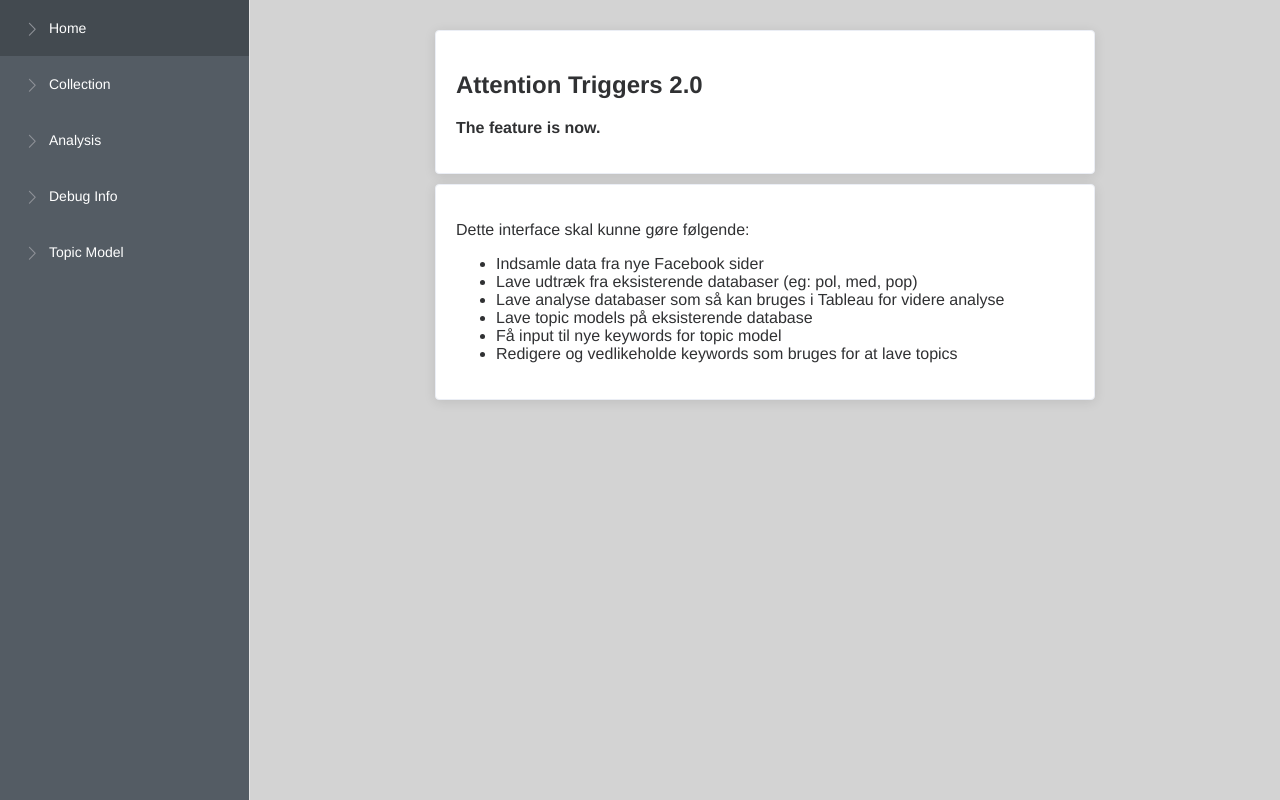
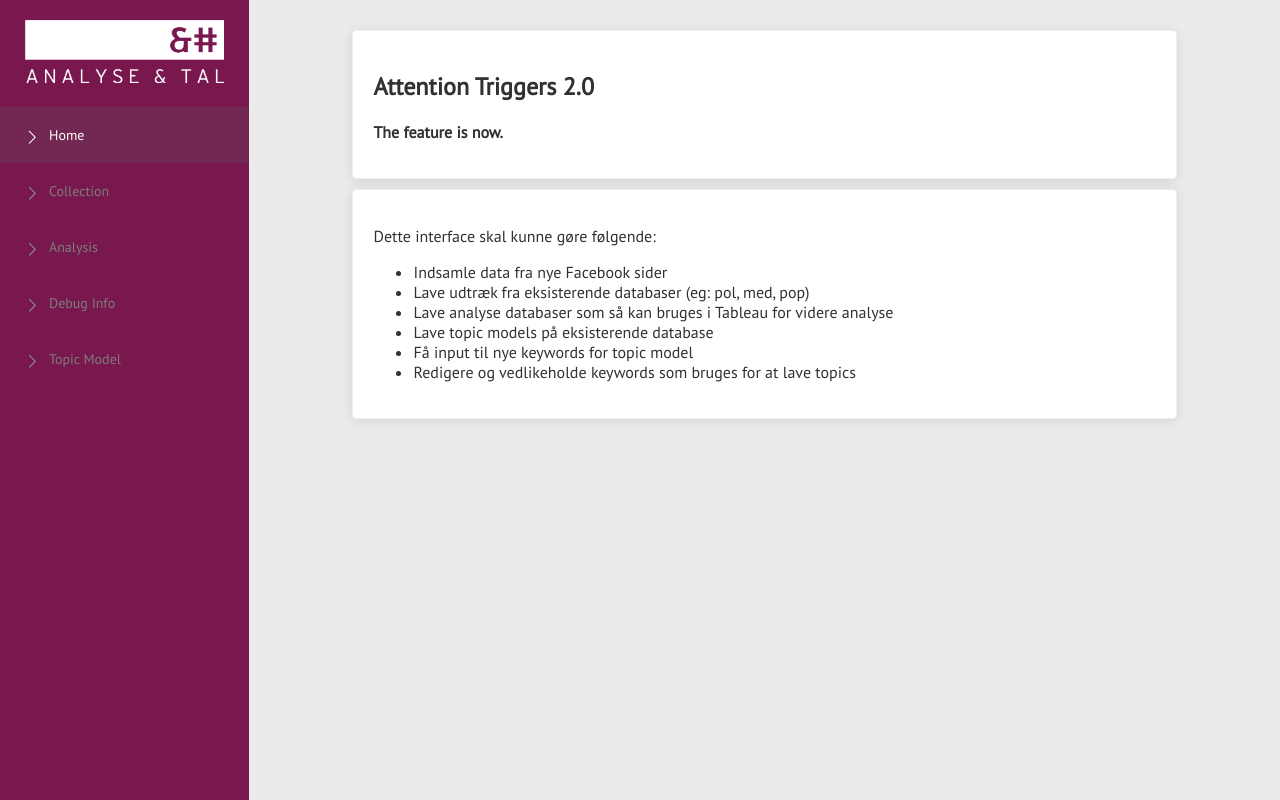
Before and after one commit to emrekaraca/atinterface, a Vue app: page /#/ in a window 1280 px wide. Built offline with nearby package versions, Linux system fonts and the light colour scheme; what vue-js-modal would draw is missing.

Commit message:
styled sidebar, added logo, moved width setting to top-level App.vue

```diff
--- a/index.html
+++ b/index.html
@@ -5,7 +5,7 @@
     <title>atinterface</title>
 
     <!-- Importing fonts and icons for VueMaterial -->
-    <link href='https://fonts.googleapis.com/css?family=Roboto:300,400,500,700|Material+Icons' rel="stylesheet">
+    <link href="https://fonts.googleapis.com/css?family=PT+Sans" rel="stylesheet">
   </head>
 
   <body>
--- a/src/App.vue
+++ b/src/App.vue
@@ -7,9 +7,13 @@
       </el-aside>
 
       <el-main class="main">
-        <transition name="fade">
-          <router-view/>
-        </transition>
+        <el-row>
+          <el-col :span="20" :offset="2">
+            <transition name="fade">
+              <router-view/>
+            </transition>
+          </el-col>
+        </el-row>
       </el-main>
 
     </el-container>
@@ -44,12 +48,12 @@ export default {
 }
 
 body {
-  font-family: "Roboto-Light", "Helvetica Neue",Helvetica,Arial,sans-serif;
+  font-family: 'PT Sans',Helvetica,sans-serif;
   margin: 0;
 }
 
 .main {
-  background-color: lightgrey;
+  background-color: #ebebeb;
 }
 
 .el-card {
--- a/src/components/Analysis.vue
+++ b/src/components/Analysis.vue
@@ -1,7 +1,5 @@
 <template>
   <div class="main">
-    <el-row>
-      <el-col :span="16" :offset="4">
     <el-card>
       <h1>Analyse</h1>
     </el-card>
@@ -27,7 +25,7 @@
 
       <transition name="el-fade-in">
         <el-card v-if="settings.polGroup.show">
-              <el-button style="float: right; padding: 3px 0; color: grey" type="text" @click="settings.polGroup.show=false"><i class="el-icon-circle-close-outline"></i></el-button>
+          <el-button style="float: right; padding: 3px 0; color: grey" type="text" @click="settings.polGroup.show=false"><i class="el-icon-circle-close-outline closeBtn"></i></el-button>
           <p>Pol Group</p>
           <el-row>
             <template v-for="(group, index) in settings.polGroup.value">
@@ -55,7 +53,7 @@
 
       <transition name="el-fade-in">
         <el-card v-if="settings.pageGroup.show">
-              <el-button style="float: right; padding: 3px 0; color: grey" type="text" @click="settings.pageGroup.show=false"><i class="el-icon-circle-close-outline"></i></el-button>
+          <el-button style="float: right; padding: 3px 0; color: grey" type="text" @click="settings.pageGroup.show=false"><i class="el-icon-circle-close-outline closeBtn"></i></el-button>
           <p>Page Group</p>
           <el-form-item label="" prop="db">
             <el-select v-model="settings.pageGroup.value" placeholder="Choose Database">
@@ -70,14 +68,14 @@
 
       <transition name="el-fade-in">
         <el-card v-if="settings.geo.show">
-              <el-button style="float: right; padding: 3px 0; color: grey" type="text" @click="settings.geo.show=false"><i class="el-icon-circle-close-outline"></i></el-button>
+          <el-button style="float: right; padding: 3px 0; color: grey" type="text" @click="settings.geo.show=false"><i class="el-icon-circle-close-outline closeBtn"></i></el-button>
           <p>Geo is activated.</p>
         </el-card>
       </transition>
 
       <transition name="el-fade-in">
         <el-card v-if="settings.minLikes.show">
-              <el-button style="float: right; padding: 3px 0; color: grey" type="text" @click="settings.minLikes.show=false"><i class="el-icon-circle-close-outline"></i></el-button>
+          <el-button style="float: right; padding: 3px 0; color: grey" type="text" @click="settings.minLikes.show=false"><i class="el-icon-circle-close-outline closeBtn"></i></el-button>
           <p>Min Likes</p>
           <div class="block">
             <el-slider
@@ -91,7 +89,7 @@
 
       <transition name="el-fade-in">
         <el-card v-if="settings.messageType.show">
-              <el-button style="float: right; padding: 3px 0; color: grey" type="text" @click="settings.messageType.show=false"><i class="el-icon-circle-close-outline"></i></el-button>
+          <el-button style="float: right; padding: 3px 0; color: grey" type="text" @click="settings.messageType.show=false"><i class="el-icon-circle-close-outline closeBtn"></i></el-button>
           <p>Message Type</p>
           <el-button-group>
               <el-button :class="messageTypeAllClass">All</el-button>
@@ -105,7 +103,7 @@
 
       <transition name="el-fade-in">
         <el-card v-if="settings.reactions.show">
-              <el-button style="float: right; padding: 3px 0; color: grey" type="text" @click="settings.reactions.show=false"><i class="el-icon-circle-close-outline"></i></el-button>
+          <el-button style="float: right; padding: 3px 0; color: grey" type="text" @click="settings.reactions.show=false"><i class="el-icon-circle-close-outline closeBtn"></i></el-button>
           <p>Reactions</p>
           <el-button round :class="reactionsAllClass">All</el-button>
           <template v-for="reaction in reactions">
@@ -123,7 +121,7 @@
 
       <transition name="el-fade-in">
         <el-card v-if="settings.date.show">
-              <el-button style="float: right; padding: 3px 0; color: grey" type="text" @click="settings.date.show=false"><i class="el-icon-circle-close-outline"></i></el-button>
+          <el-button style="float: right; padding: 3px 0; color: grey" type="text" @click="settings.date.show=false"><i class="el-icon-circle-close-outline closeBtn"></i></el-button>
           <p>Date</p>
           <el-form-item label="">
             <el-row>
@@ -146,8 +144,6 @@
 
 
     </el-form>
-      </el-col>
-    </el-row>
 
 
 
@@ -293,4 +289,8 @@ export default {
   transform: translateY(15px)
 }
 
+.closeBtn {
+  font-size: 30px;
+}
+
 </style>
--- a/src/components/Collection.vue
+++ b/src/components/Collection.vue
@@ -1,8 +1,6 @@
 <template>
   <div class="main">
-    <el-row>
     <el-form :label-position="labelPosition" label-width="150px" :model="project" ref="newProjectForm" :rules="rules">
-        <el-col :span="16" :offset="4">
       <el-card>
         <h1>Indsamling</h1>
       </el-card>
@@ -51,11 +49,8 @@
       </el-card>
 
       <el-button class="runBtn" @click="submitForm('newProjectForm')">Kør indsamling</el-button>
-        </el-col>
     </el-form>
 
-
-    </el-row>
 
     <transition name="el-zoom-in-top">
         <modal name="settings"
--- a/src/components/Home.vue
+++ b/src/components/Home.vue
@@ -1,7 +1,5 @@
 <template>
   <div class="main">
-    <el-row>
-      <el-col :span="16" :offset="4">
     <el-card>
       <h1>Attention Triggers 2.0</h1>
       <p><b>The feature is now.</b></p>
@@ -18,8 +16,6 @@
         <li>Redigere og vedlikeholde keywords som bruges for at lave topics</li>
       </ul>
     </el-card>
-      </el-col>
-    </el-row>
 
 
 
--- a/src/components/Menu.Vue
+++ b/src/components/Menu.Vue
@@ -3,12 +3,13 @@
     <el-row class="tac">
       <el-col :span="24">
         <el-menu
-          default-active="home"
+          default-active="/"
           class="el-menu-vertical"
-          background-color="#545c64"
-          text-color="#fff"
-          active-text-color="#ffd04b"
+          background-color="#79174f"
+          text-color="#7d7d7d"
+          active-text-color="#fff"
           router>
+          <img :src="logo()" width="80%" style="margin: 20px 0 20px 10%" />
           <el-menu-item index="/"><i class="el-icon-arrow-right"></i>Home</el-menu-item>
           <template v-for="(option, index) in options">
             <el-menu-item :index="(option).toLowerCase().replace(' ', '')" :key="option"><i class="el-icon-arrow-right"></i>{{option}}</el-menu-item>
@@ -27,7 +28,7 @@ export default {
     }
   },
   methods: {
-
+    logo: () => require('./../assets/logos/logo.png')
   }
 }
 </script>
@@ -43,5 +44,8 @@ a {
   border: none;
 }
 
+.el-menu-item.is-active {
+  background-color: rgba(115,40,83,1)!important;
+}
 
 </style>
```
Also changed, not shown: src/assets/logos/logo.png (added). Lines whose indentation alone changed are shown as unchanged.
